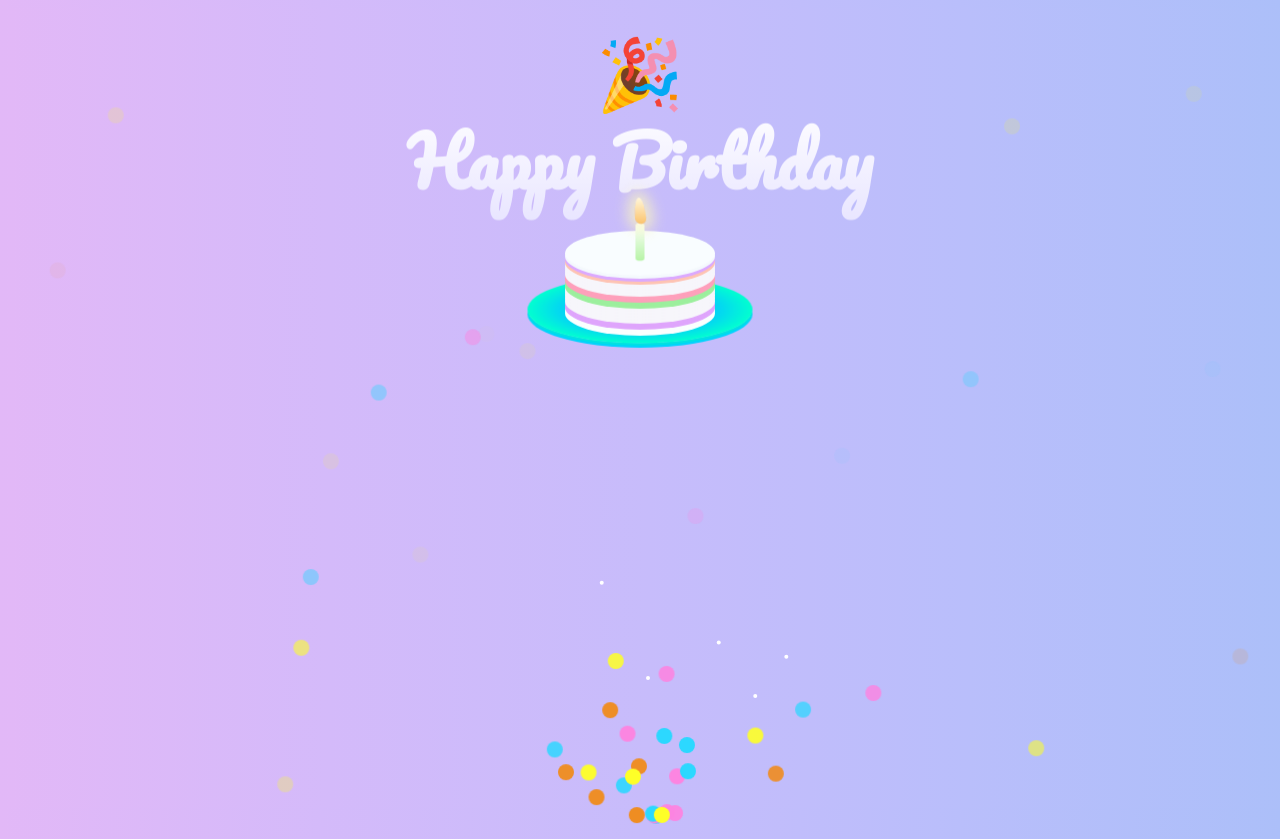
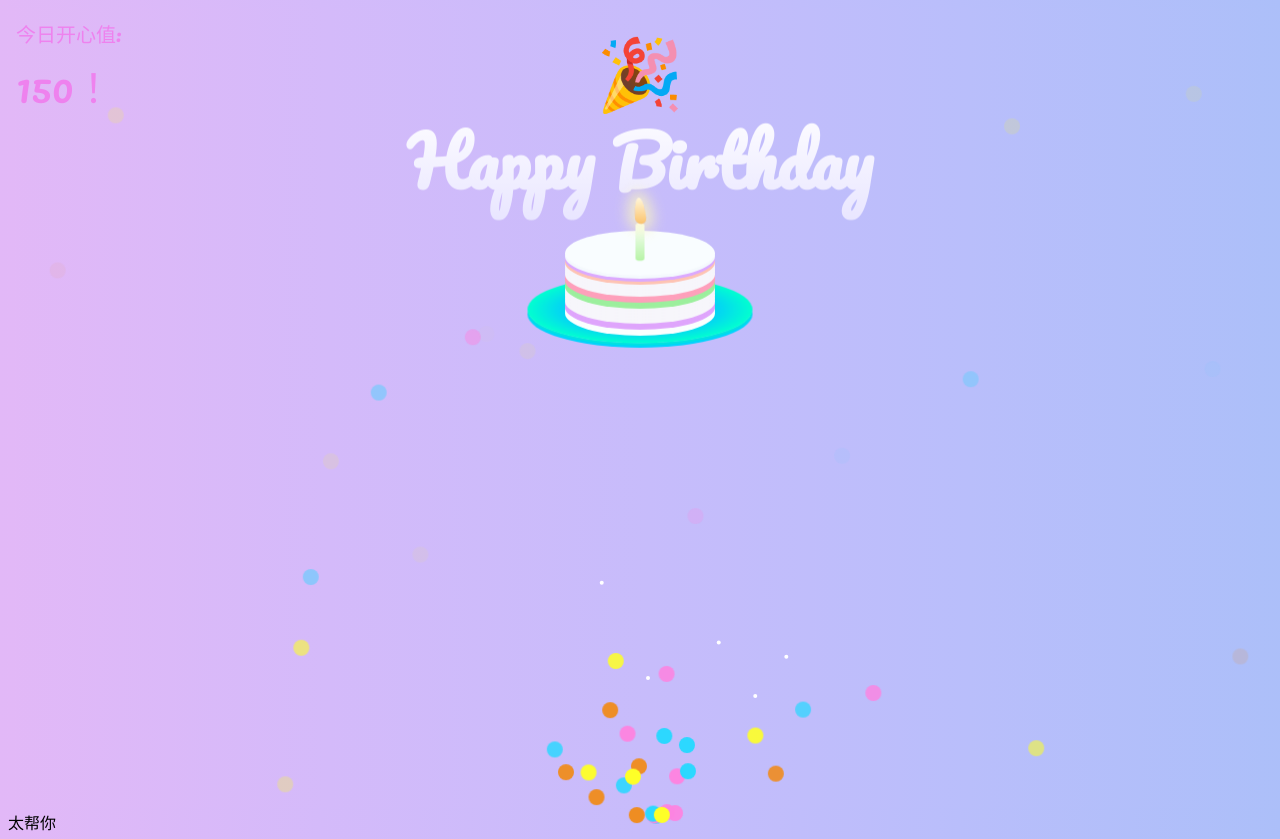
Before and after one commit to tokyosama/HappyBirthdayTo-ZhangYanLi, a plain HTML site: page index.html in a window 1280 px wide. Shown: the top 839 px of the page. Drawn offline with Linux system fonts and the light colour scheme; animation ran at ten frames a second.

Commit message:
生日快乐

```diff
--- a/index.html
+++ b/index.html
@@ -1272,6 +1272,21 @@
         ); /* 等第一段淡入后再开始逐字淡入 */
         display: inline-block;
       }
+      .happy{
+        position: absolute;
+        top: 8px;
+        left: 8px;
+        height: 40px;
+        font-size: 20px;
+        color: violet;
+
+      }
+      #happytext{
+
+      }
+      #happynum{
+        font-size: 40px;
+      }
 
       @keyframes fadeIn {
         to {
@@ -1345,8 +1360,18 @@
       <div id="message"></div>
       <div class="second-line" id="blessing"></div>
     </div>
+    <div class="happy">
+      <div class="t">今日开心值:</div>
+      <div id="happynum">0</div>
+    </div>
+    <div class="happytext">
+      太帮你
+    </div>
 
     <script>
+      let happynum=0
+      const happynumHtMl = document.getElementById("happynum");
+
       function createSakura() {
         const sakura = document.createElement("div");
         sakura.className = "sakura";
@@ -1534,11 +1559,16 @@
           clearInterval(autoFire);
         }
         fireCount++;
+        happynum+=fireworks.length*10
+        happynumHtMl.innerHTML=happynum+'！'
+
       }, 500);
 
       // 点击触发额外烟花
       canvas.addEventListener("click", (e) => {
         fireworks.push(new Firework(W / 2, H, e.clientX, e.clientY));
+        happynum+=fireworks.length*10
+        happynumHtMl.innerHTML=happynum+'！'
       });
 
       animate();
```
